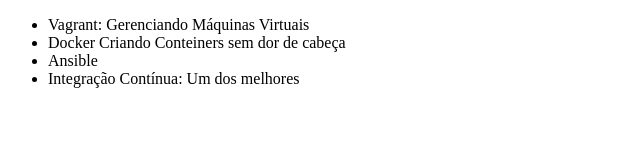
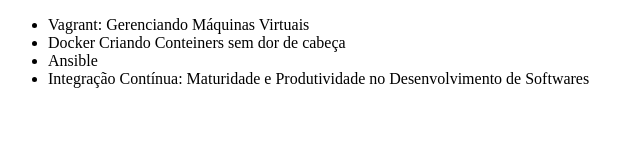
Before and after one commit to daniel-fmorais/git_curso, a plain HTML site: page index.html in a window 1280 px wide. Shown: the whole page, without its empty margins (0-640 px from the left). Drawn offline with Linux system fonts and the light colour scheme.

Commit message:
Mudando lista de integração continua

```diff
--- a/index.html
+++ b/index.html
@@ -9,7 +9,7 @@
 		<li>Vagrant: Gerenciando Máquinas Virtuais</li>
 		<li>Docker Criando Conteiners sem dor de cabeça</li>
 		<li>Ansible</li>
-		<li>Integração Contínua: Um dos melhores</li>
+		<li>Integração Contínua: Maturidade e Produtividade no Desenvolvimento de Softwares</li>
 	</ul>
 </body>
 </html>
```
